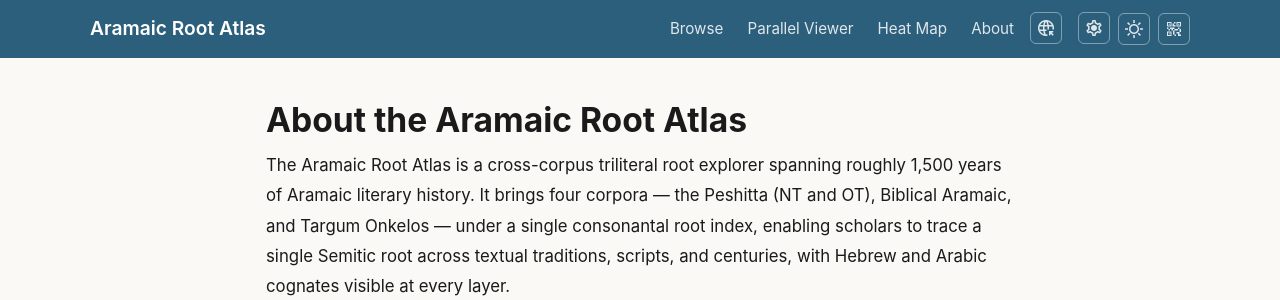
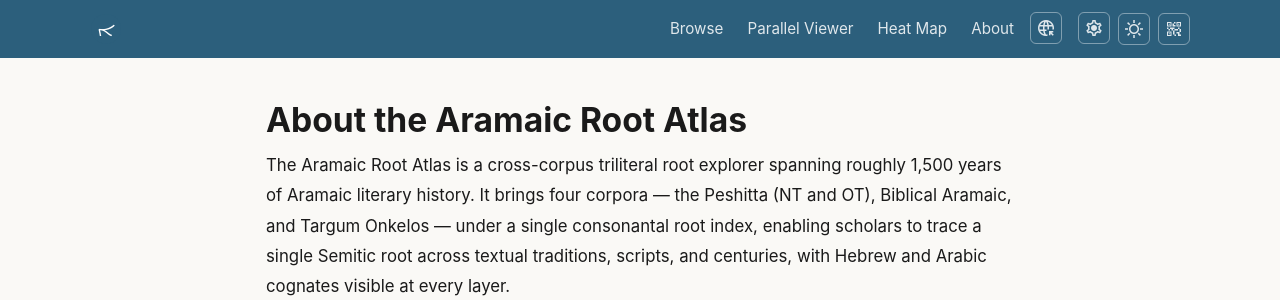
Before and after one commit to Jossifresben/aramaic-root-atlas, a Flask app: page /about in a window 1280 px wide. Shown: the top 300 px of the page. Run offline with Flask 3, Linux system fonts and the light colour scheme.

Commit message:
Add brand icon (blue circle + Alaph) and favicon to navbar
- Logo: steel blue circle with white Syriac Alaph, replaces text
- Favicon: white background with black Alaph, blue border
- Brand text hidden, logo only in navbar

Co-Authored-By: Claude Opus 4.6 (1M context) <noreply@anthropic.com>

```diff
--- a/static/style.css
+++ b/static/style.css
@@ -84,6 +84,16 @@ body {
     text-decoration: none;
     font-size: 1.2rem;
     font-weight: 600;
+    display: flex;
+    align-items: center;
+    gap: 0.5rem;
+}
+.nav-logo {
+    width: 32px;
+    height: 32px;
+}
+.nav-brand-text {
+    display: none;
 }
 .nav-links {
     display: flex;
--- a/templates/base.html
+++ b/templates/base.html
@@ -8,12 +8,16 @@
     <link rel="stylesheet" href="https://fonts.googleapis.com/css2?family=Material+Symbols+Outlined:opsz,wght,FILL,GRAD@24,400,0,0&display=swap">
     <link href="https://fonts.googleapis.com/css2?family=Noto+Sans+Syriac&family=Noto+Sans+Syriac+Eastern&family=Noto+Sans+Syriac+Western&family=Noto+Sans+Hebrew&family=Noto+Sans+Arabic&display=swap" rel="stylesheet">
     <link rel="stylesheet" href="{{ url_for('static', filename='style.css') }}">
+    <link rel="icon" type="image/svg+xml" href="{{ url_for('static', filename='favicon.svg') }}">
     {% block head %}{% endblock %}
 </head>
 <body>
     <nav class="nav">
         <div class="nav-inner">
-            <a href="/?lang={{ lang }}" class="nav-brand">Aramaic Root Atlas</a>
+            <a href="/?lang={{ lang }}" class="nav-brand">
+                <img src="{{ url_for('static', filename='logo.svg') }}" alt="Aramaic Root Atlas" class="nav-logo">
+                <span class="nav-brand-text">Aramaic Root Atlas</span>
+            </a>
             <div class="nav-links">
                 <a href="/browse?lang={{ lang }}">{{ t('browse', lang) if t else 'Browse' }}</a>
                 <a href="/parallel?lang={{ lang }}">{{ t('parallel_viewer', lang) if t else 'Parallel' }}</a>
```
Also changed, not shown: static/favicon.svg (added), static/logo.svg (added).
